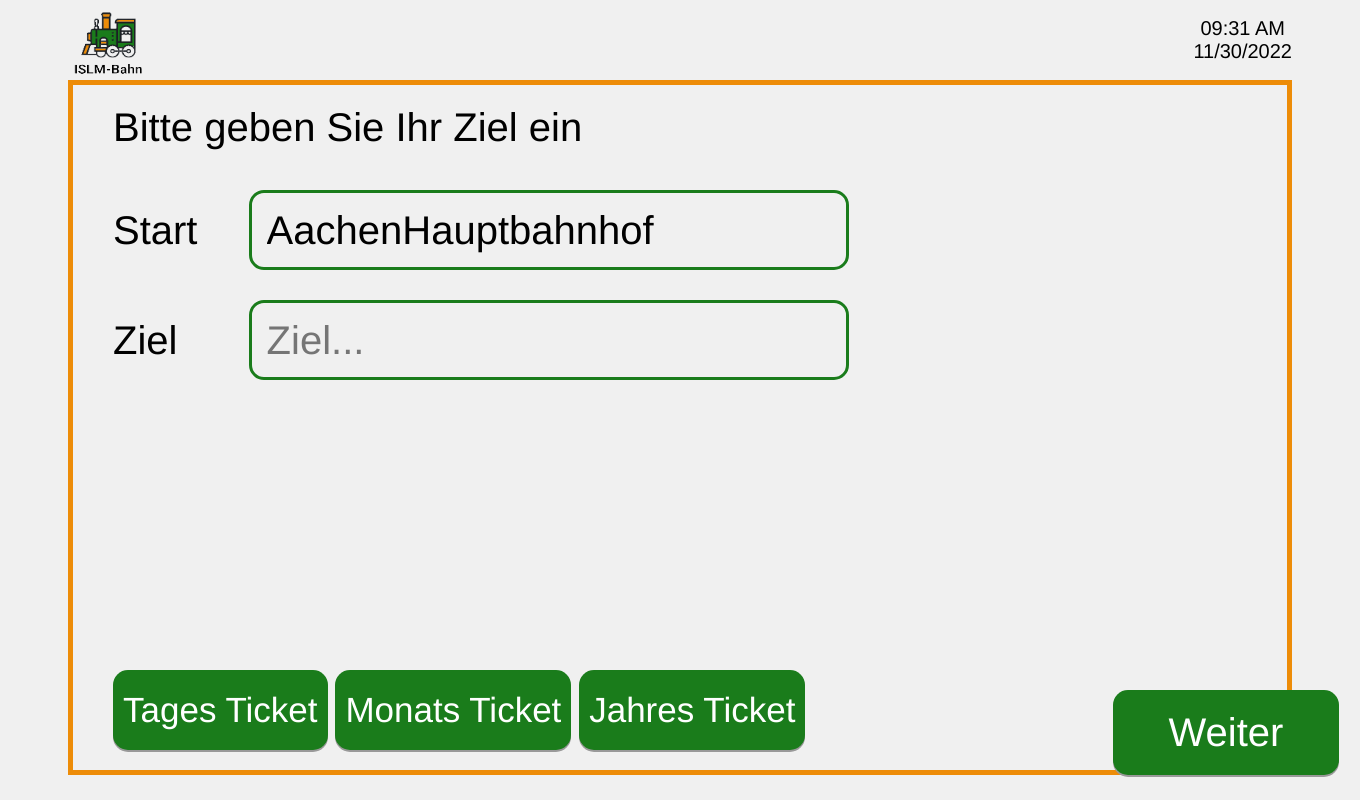
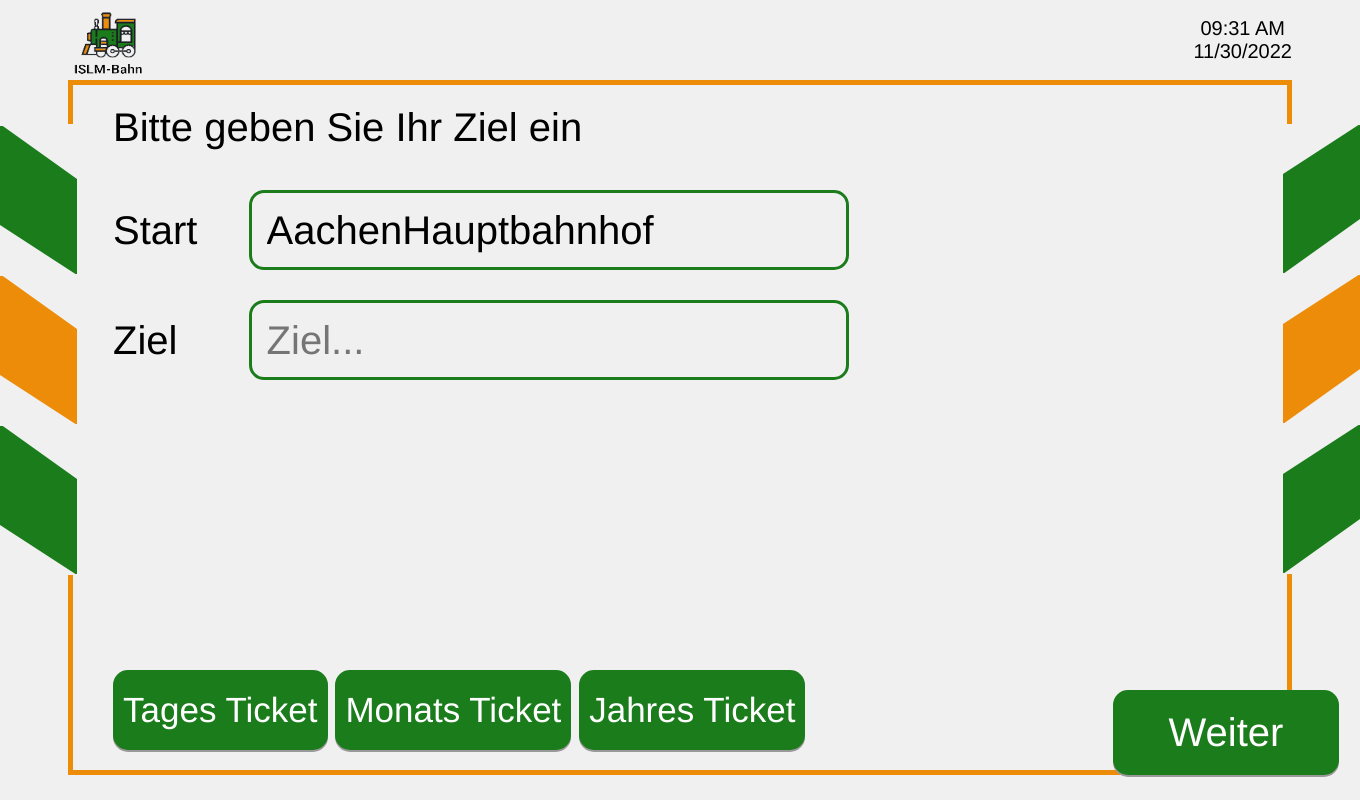
Before and after one commit to Rubyii/ISLM_Bahn_Ticketautomat, a PHP site: page / in a window 1360 px wide. Run offline with PHP 8.4, Linux system fonts and the light colour scheme; some libraries are stand-ins or nearby versions.

Commit message:
index .php und .css durch 1. version der Flügel erweitert

```diff
--- a/index.php
+++ b/index.php
@@ -20,6 +20,33 @@ $bahnhoefe = array(
    <script async src="https://maps.googleapis.com/maps/api/js?key=AIzaSyBVx2QBmwxDzm52voQ6qwjaOgjQS32JXEE&libraries=places&callback=initAutocomplete"></script>
 </head>
 <body>
+<!--Flügel links-->
+<div  class="rechteck"></div>
+<div  class="dreieckleft"></div>
+<div  class="dreieckright"></div>
+
+<div  class="rechteck" style="margin-top: 150px; background-color:#ed8c08"></div>
+<div  class="dreieckleft" style="margin-top: 150px"></div>
+<div  class="dreieckright"style="margin-top: 150px"></div>
+
+<div  class="rechteck" style="margin-top: 300px" ></div>
+<div  class="dreieckleft" style="margin-top: 300px"></div>
+<div  class="dreieckright" style="margin-top: 300px"></div>
+
+<!--Flügel rechts-->
+<div  class="rechteck" style="top:125px;right:0px;"></div>
+<div  class="dreieckleft"style="top:124px;right:0px;transform: scaleY(-1);"></div>
+<div  class="dreieckright"style="top:124px;right:0px;transform: scaleY(-1);"></div>
+
+<div  class="rechteck" style="margin-top: 150px; background-color:#ed8c08;top:125px;right:0px;"></div>
+<div  class="dreieckleft" style="margin-top: 150px;top:124px;right:0px;transform: scaleY(-1);"></div>
+<div  class="dreieckright"style="margin-top: 150px;top:124px;right:0px;transform: scaleY(-1);"></div>
+
+<div  class="rechteck" style="margin-top: 300px;top:125px;right:0px;" ></div>
+<div  class="dreieckleft" style="margin-top: 300px;top:124px;right:0px;transform: scaleY(-1);"></div>
+<div  class="dreieckright" style="margin-top: 300px;top:124px;right:0px;transform: scaleY(-1);"></div>
+
+
 <div class="grid-container">
     <div class="ueberschrift">
         <img alt="ISLM-Bahn" class="logo" src="static/images/ISLM_Logo2009.png">
@@ -31,6 +58,7 @@ $bahnhoefe = array(
     <div class="hinweistext">
         <div class="text">
             Bitte geben Sie Ihr Ziel ein
+
             <?php
             /*if (isset($_SESSION["dauer"])){
                 echo $_SESSION["dauer"];
@@ -42,6 +70,7 @@ $bahnhoefe = array(
                 echo "ERRORRRRRASRASRASRSARAS";
             }*/
             ?>
+
         </div>
     </div>
 
--- a/static/css/index.css
+++ b/static/css/index.css
@@ -16,6 +16,34 @@
     width: 100vw;
     grid-template-rows: auto auto 60vh auto;
 
+}
+
+
+.rechteck{
+    /* ein grünes rechteck mit zwei weißen Dreicecken: eins mit  */
+    /* großes rechteck mittels &::after setzt kann man direkt ein zweites erzeugen ohne zweute klasse */
+
+    height: 148px;
+    width: 77px;
+    background-color: #1a7c1b;
+    position: absolute; top:126px;
+
+}
+.dreieckleft {
+    height: 150px;
+    background-color: transparent;
+    border-left: 77px solid transparent;
+    border-bottom: 40px solid transparent;
+    border-top: 55px solid #F0F0F0;
+    position: absolute; top:124px;
+}
+.dreieckright{
+    height: 150px;
+    background-color: transparent;
+    border-right: 77px solid transparent;
+    border-top: 40px solid transparent;
+    border-bottom: 50px solid #F0F0F0;
+    position: absolute; top:125px;
 }
 
 .ueberschrift {
```
Lines whose indentation alone changed are shown as unchanged.
